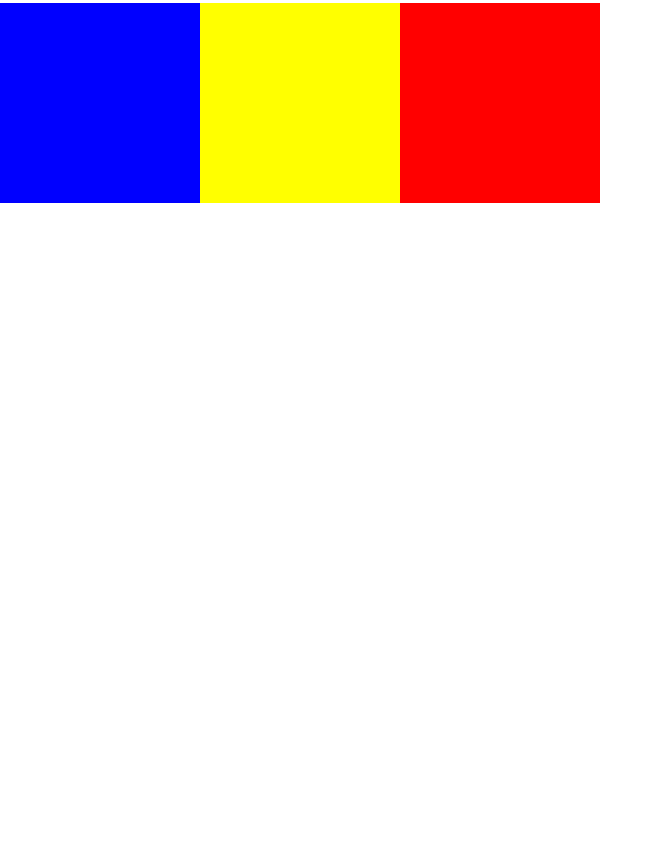
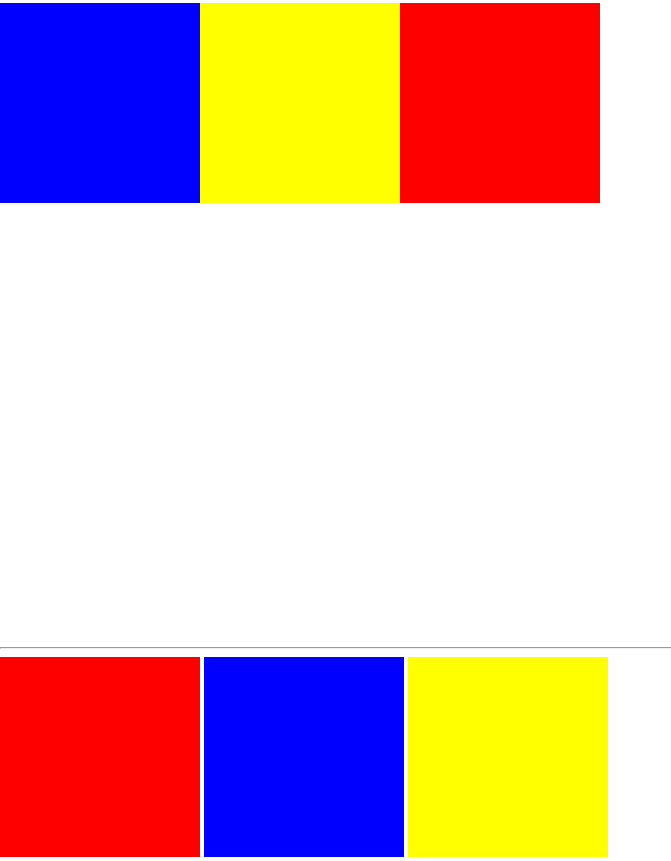
Before and after one commit to sahilsajan/testdiv, a plain HTML site: page index.html in a window 1280 px wide. Shown: the part 771-1632 px from the top of the page, without its empty margins (0-671 px from the left). Before the commit the page ends 1374 px from the top, so only its background shows below. Drawn offline with Linux system fonts and the light colour scheme.

Commit message:
new divs

```diff
--- a/index.html
+++ b/index.html
@@ -21,5 +21,10 @@
     <div class="first"></div>
     <div class="second"></div>
     <div class="third"></div>
+    <br><br>
+    <hr>
+    <div class="first1"></div>
+    <div class="second2"></div>
+    <div class="third3"></div>
 </body>
 </html>
--- a/style.css
+++ b/style.css
@@ -31,6 +31,7 @@ h1{
     background-color: red;
     position: relative;
     left: 400px;
+
 }
 .second{
     height: 200px;
@@ -38,6 +39,7 @@ h1{
     background-color: blue;
     position: relative;
     bottom: 200px;
+
 }
 .third{
     height: 200px;
@@ -46,4 +48,23 @@ h1{
     position: relative;
     left: 200px;
     bottom: 400px;
+
 }
+.first1{
+    height: 200px;
+    width:  200px;
+    background-color: red;
+    display: inline-block;
+}
+.second2{
+    height: 200px;
+    width:  200px;
+    background-color: blue;
+    display: inline-block;
+}
+.third3{
+    height: 200px;
+    width:  200px;
+    background-color: yellow;
+    display: inline-block;
+}
```
